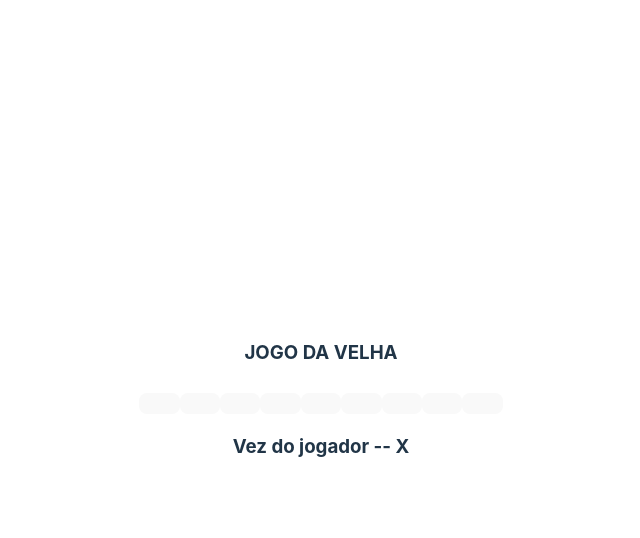
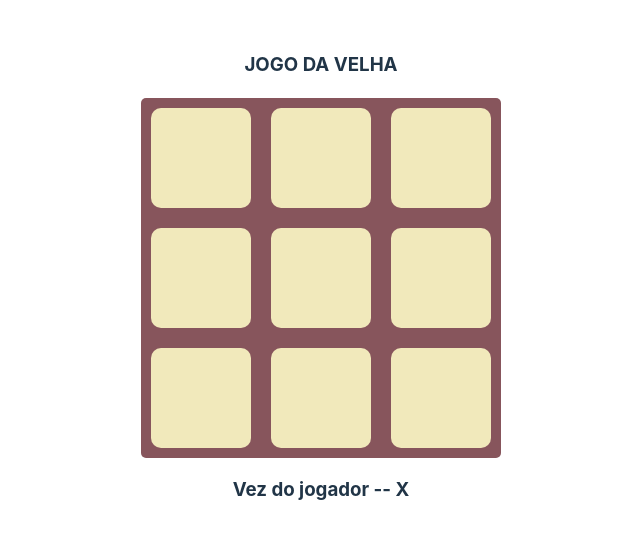
Before and after one commit to Tephao/Jogo-Velha-JSX, a React (Vite) app: page / in a window 1280 px wide. Shown: the top 538 px of the page, without its empty margins (319-959 px from the left). Built offline with nearby package versions, Linux system fonts and the light colour scheme.

Commit message:
Criado arquivo CSS

```diff
--- a/src/Components/Velha/index.jsx
+++ b/src/Components/Velha/index.jsx
@@ -1,4 +1,5 @@
 import { useState } from "react";
+import './index.css'
 
 function Velha () {
 
@@ -15,7 +16,7 @@ function Velha () {
             {
                 jogadas.map((item, index) => (
                     <button
-                    class="buttonGame"
+                    className="buttonGame"
                     onclick="clickDoJogador(${i})"
                     >{item}</button>
                 ))
```
